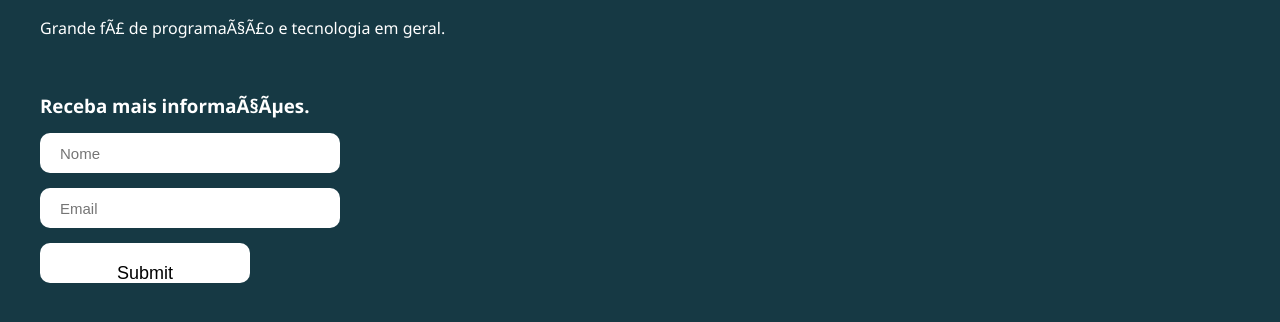
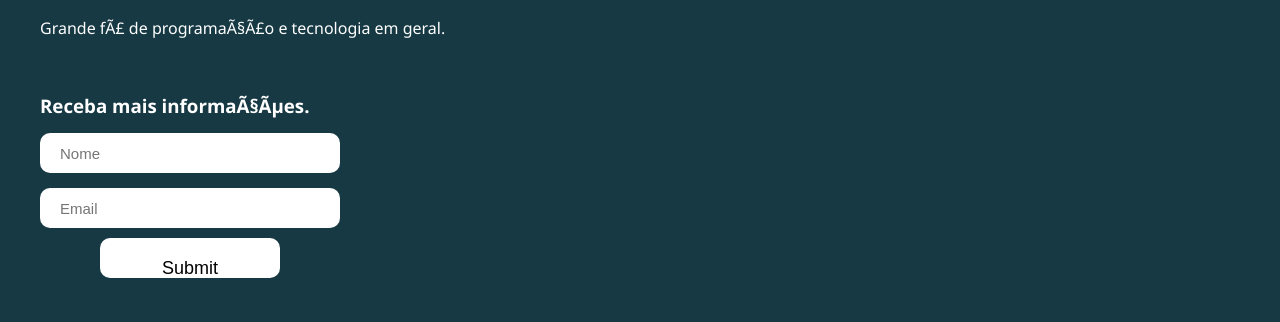
Before and after one commit to IagoAparecido/N1, a plain HTML site: page N1/index.html in a window 1280 px wide. Shown: the part 306-628 px from the top of the page. Drawn offline with Linux system fonts and the light colour scheme.

Commit message:
Add files via upload

```diff
--- a/N1/style.css
+++ b/N1/style.css
@@ -76,19 +76,20 @@ input{
    font-size: 15px;
    padding: 20px;
    border: none;
-
 }
 
 #btn-enviar{
     background-color: rgb(255, 255, 255);
     height: 20px;
-    width: 70%;
+    width: 60%;
     color: rgb(0, 0, 0);
     font-size: large;
+    display: block;
+    margin: 0 auto;
+    margin-top: 10px;
 }
 
 #btn-enviar:hover{
    cursor: pointer;
-   background-color: rgb(190, 231, 229)
-
+   background-color: rgb(190, 231, 229);
 }
```
